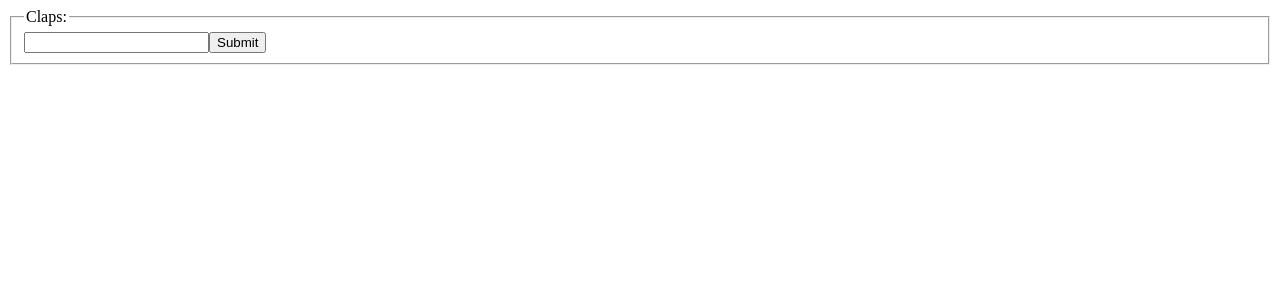
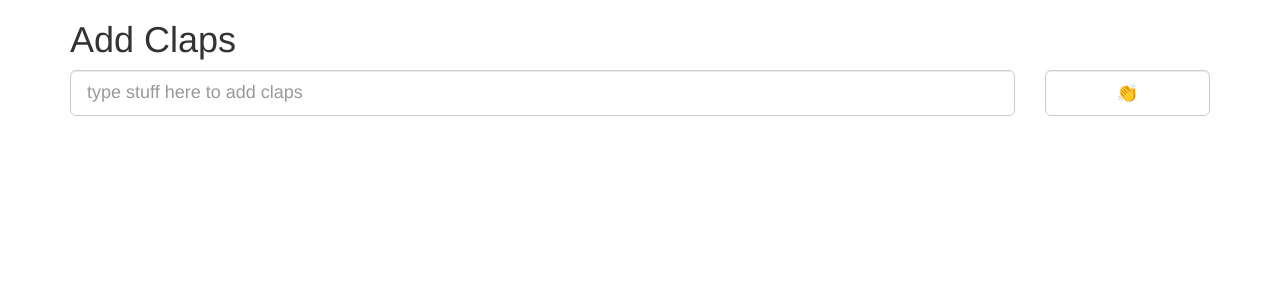
Before and after one commit to axschech/add-claps-react, a React app: page / in a window 1280 px wide. Shown: the top 300 px of the page. Built offline with nearby package versions, Linux system fonts and the light colour scheme.

Commit message:
Lookin good

```diff
--- a/index.html
+++ b/index.html
@@ -1,4 +1,17 @@
 <html>
+  <head>
+  	<meta http-equiv="X-UA-Compatible" content="IE=edge">
+    <meta name="viewport" content="width=device-width, initial-scale=1">
+    <meta http-equiv="Content-Type" content="text/html;charset=UTF-8">
+    <meta property="og:image"  content="https://i.giphy.com/media/4k184nfxSphcs/200_s.gif">
+    <link rel="stylesheet" href="https://maxcdn.bootstrapcdn.com/bootstrap/3.3.7/css/bootstrap.min.css" integrity="sha384-BVYiiSIFeK1dGmJRAkycuHAHRg32OmUcww7on3RYdg4Va+PmSTsz/K68vbdEjh4u" crossorigin="anonymous">
+    <style type="text/css">
+    	.clapText {
+    		font-size: 26px;
+    		line-height: 50px;
+    	}
+    </style>
+  </head>
   <body>
   	<div id="root"></div>
   	<script src="dist/app.min.js"></script>
--- a/src/app.jsx
+++ b/src/app.jsx
@@ -9,15 +9,15 @@
 function ListItems(props) {
 	const list = props.list;
 	const listItems = list.map((string) =>
-		<li key={globalIDCounter++}>
+		<p key={globalIDCounter++}>
 			{string}
-		</li>
+		</p>
 	);
 
 	return (
-		<ul>
+		<div className="clapText">
 			{listItems}
-		</ul>
+		</div>
 	);
 }
 
@@ -46,7 +46,7 @@
 		}
 		this.setState(prev => {
 			let string = this.state.value.trim() + ' ',
-         		strippedValue = string.replace(new RegExp('[' + ' ' + ']', 'g'), EMOTE);
+         		strippedValue = string.replace(new RegExp('[' + ' ' + ']', 'g'), ' ' + EMOTE + ' ');
 
 			return {
 				list: [...prev.list, strippedValue],
@@ -93,15 +93,25 @@
 		const value = this.props.value;
 		const list = this.props.list;
 		return (
-			<div>
+			<div className="container">
+				<h1>Add Claps</h1>
 				<form onSubmit={this.handleSubmit}>
-					<fieldset>
-				        <legend>Claps:</legend>
-				        <input value={value}
-				               onChange={this.handleChange} />
-				        <input type="submit"
-				        		onSubmit={this.handleSubmit} />
-			       </fieldset>
+					<div className="form-group">
+						<div className="row">
+							<div className="col-sm-10">
+								<input value={value}
+							       placeholder="type stuff here to add claps"
+					               onChange={this.handleChange}
+					               className="form-control input-lg" />
+							</div>
+							<div className="col-sm-2">
+								<button type="submit"
+					        		className="form-control input-lg"
+					        		onSubmit={this.handleSubmit}>{EMOTE}
+						        </button>
+							</div>
+				        </div>
+				    </div>
 		       </form>
 		       <ListItems list={list} />
 	       </div>
```
